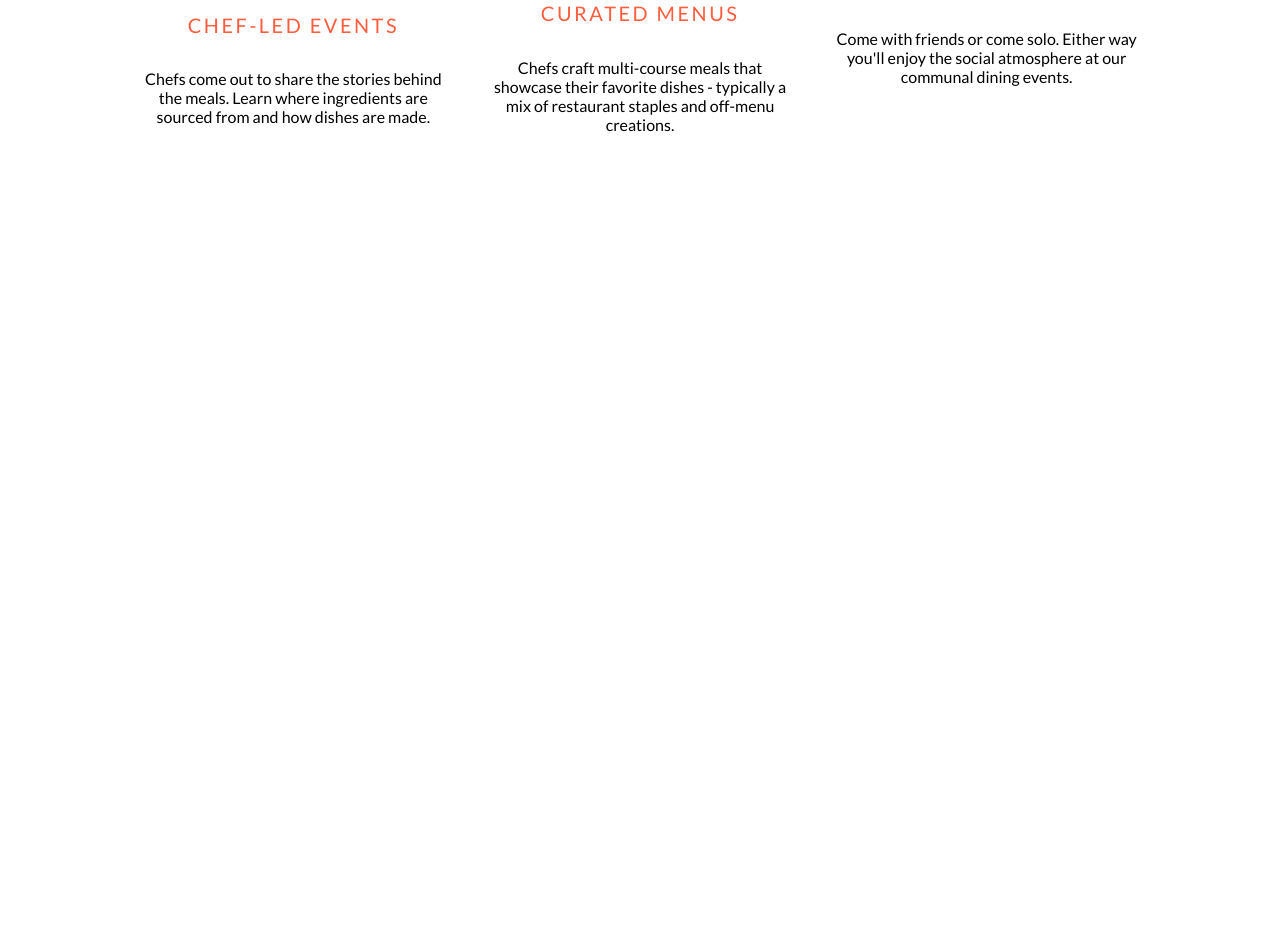
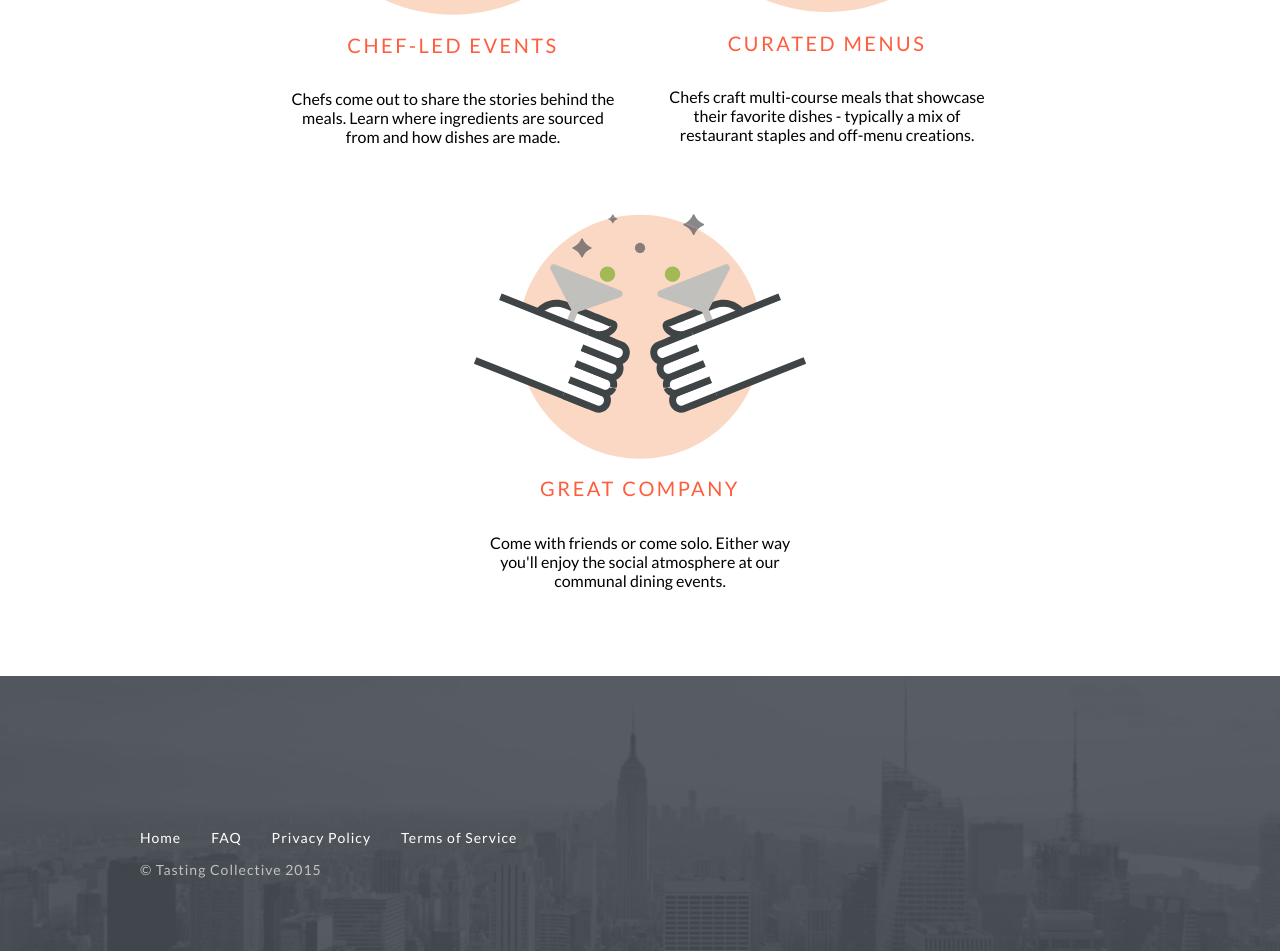
Before and after one commit to nikmash/ts-web, a plain HTML site: page index.html in a window 1280 px wide. Shown: the part 1198-2149 px from the top of the page. Before the commit the page ends 1418 px from the top, so only its background shows below. Drawn offline with Linux system fonts and the light colour scheme.

Commit message:
Moved images and added footer

```diff
--- a/index.html
+++ b/index.html
@@ -43,7 +43,7 @@
   		<section class="main">
   			<section class="banner">
           <div class="vidbackground">
-            <video autoplay loop poster="hero_adj_sm.jpg" class="bannervid">
+            <video autoplay loop poster="img/hero_adj_sm.jpg" class="bannervid">
               <source src="ts_banner.mp4" type="video/mp4">
             </video>
           </div>
@@ -57,17 +57,17 @@
 
   				<section class="container">
 	  				<section class="component">
-	  					<img src="chef_led_events.svg">
+	  					<img src="img/chef_led_events.svg">
 	  					<h2>chef-led events</h2>
 	  					<p>Chefs come out to share the stories behind the meals. Learn where ingredients are sourced from and how dishes are made.</p>
 	  				</section>
 	  				<section class="component">
-	  					<img src="curated_menu.svg">
+	  					<img src="img/curated_menu.svg">
 	  					<h2>curated menus</h2>
 	  					<p>Chefs craft multi-course meals that showcase their favorite dishes - typically a mix of restaurant staples and off-menu creations.</p>
 	  				</section>
 	  				<section class="component">
-	  					<img src="great_company.svg">
+	  					<img src="img/great_company.svg">
 	  					<h2>great company</h2>
 	  					<p>Come with friends or come solo. Either way you'll enjoy the social atmosphere at our communal dining events.</p>
 	  				</section>
@@ -75,6 +75,19 @@
 
   			</section>
 
+        <section class="footer">
+          <div class="footer-image-container">
+            <!-- <img src="img/footer.png" class="footer-image"> -->
+            <div class="footer-nav">
+              <a href="#">Home</a>
+              <a href="#">FAQ</a>
+              <a href="#">Privacy Policy</a>
+              <a href="#">Terms of Service</a>
+            </div>
+            <div class="copyright">© Tasting Collective 2015</div>
+          </div>
+
+        </section>
 
   		</section>
   	</section>
--- a/style.css
+++ b/style.css
@@ -66,7 +66,7 @@ h2 {
 }
 
 .header-logo {
-	background-image: url("t-c-logo.svg");
+	background-image: url("img/t-c-logo.svg");
 	display: flex;
 	width: 97px;
 	height: 42px;
@@ -133,6 +133,7 @@ h2 {
 
 .container {
 	flex-direction: row;
+	flex-wrap: wrap;
 }
 
 .component {
@@ -143,6 +144,40 @@ h2 {
 
 .component p {
 	text-align: center;
+}
+
+/* Footer Styling */
+
+.footer-image {
+	width: 100%;
+	z-index: -1;
+}
+
+.footer-image-container {
+	background: url("img/footer.png") no-repeat;
+	padding: 73px 0;
+	background-size: cover;
+}
+
+.footer-nav {
+	display: flex;
+	font-size: 14px;
+	letter-spacing: 1px;
+	margin-top: 80px;
+	margin-left: 110px;
+}
+
+.footer-nav a {
+	margin-left: 30px;
+}
+
+.copyright {
+	font-size: 14px;
+	margin-left: 140px;
+	letter-spacing: 1px;
+	color: #fff;
+	margin-top: 15px;
+	opacity: 0.65;
 }
 
 /* Video Styling */
@@ -160,7 +195,7 @@ h2 {
     /*display: inline-block;*/
     /*-webkit-transform: translateX(-50%) translateY(-50%);*/
     /*transform: translateX(-50%) translateY(-50%);*/
-    background: url("hero_adj_sm.jpg") no-repeat;
+    background: url("img/hero_adj_sm.jpg") no-repeat;
     background-size: cover;
 }
 
```
Also changed, not shown: img/chef_led_events.svg (renamed from chef_led_events.svg), img/curated_menu.svg (renamed from curated_menu.svg), img/footer.png (added), img/footer@2x.png (added), img/footer@3x.png (added), img/great_company.svg (renamed from great_company.svg), img/hero_adj_sm.jpg (renamed from hero_adj_sm.jpg), img/t-c-logo.svg (renamed from t-c-logo.svg), 1 other file.
